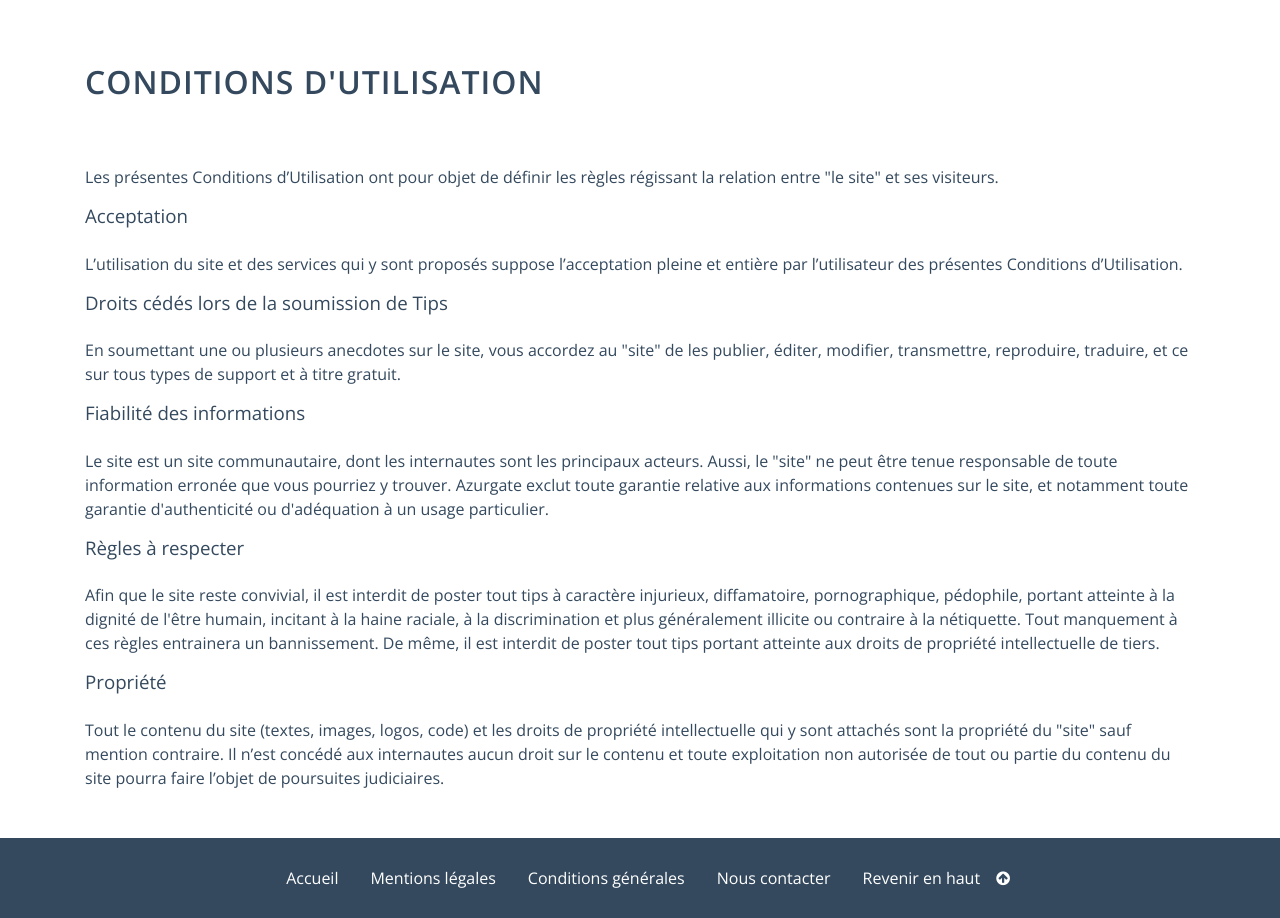
After one commit to thomasLGTO/patinoireThomasLargeteau, a Symfony app: template templates/main/termsConditions.html.twig in a window 1280 px wide. The commit adds this page. Shown: the part 389-1307 px from the top of the page. Run offline with Twig, Linux system fonts and the light colour scheme; the template is opened without the code that fills it, so the values that code supplies are empty; some libraries are stand-ins or nearby versions.

Commit message:
terms and conditions page created

```diff
--- a/templates/footer.html.twig
+++ b/templates/footer.html.twig
@@ -1,7 +1,8 @@
 
     <div class="footer d-flex justify-content-center align-items-center mt-5">
         <a class="mx-3" href="{{ path('main') }}">Accueil </a>
-        <a class="mx-3" href="#">Mentions légales</a>
+        <a class="mx-3" href="{{ path('legalNotice') }}">Mentions légales</a>
+        <a class="mx-3" href="{{ path('termsConditions') }}">Conditions générales</a>
         <a class="mx-3" href="{{ path('contact') }}">Nous contacter</a>
         <a class="mx-3 btn_ride_up" href="#">Revenir en haut</a>
         <i class="fa fa-arrow-circle-up align-self-center btn_ride_up" aria-hidden="true"></i>
--- a/templates/main/concept.html.twig
+++ b/templates/main/concept.html.twig
@@ -21,8 +21,8 @@
                 <img src="{{ asset('images/ski.jpg') }}" alt="" class="col-lg-4 rounded mb-5">
                 <h2>Ce que vous ne trouverez pas sur ce site</h2>
                 <img src="{{ asset('images/goutte.jpg') }}" alt="" class="col-lg-4 rounded mt-5">
-                <p class="col-lg-7 mt-5">Pas de jugement, pour chaque tips vous pouvez uniquement signaler si vous l’utilisez. Pas de possibilités de dire si vous trouvez ce tips “nul” ou génial le classement des tips les plus utilisées sans chargera pour vous. De même les tips de type tuto ou tirer d’une étude… ne seront pas acceptés. Un tips est court,clair et simple.
-                Faite également preuve de discernement à leurs lecture, ils sont la représentation de ce qui marche pour quelqu’un, il n’y a pas de véracité dans ces propos, à chacun de juger et prendre ses responsabilitées quand à leurs l’utilisations.
+                <p class="col-lg-7 mt-5">Pas de jugement, pour chaque tips vous pouvez uniquement signaler si vous l’utilisez. Pas de possibilités de dire si vous trouvez ce tips “nul” ou génial le classement des tips les plus utilisées sans chargera pour vous. De même les tips de type tuto ou tirés d’études scientifiques… ne seront pas acceptés. Un tips est court,clair et simple.
+                Faites également preuve de discernement à leurs lecture, ils sont la représentation de ce qui marche pour quelqu’un, il n’y a pas de véracité dans ces propos, à chacun de juger et prendre ses responsabilitées quand à leurs l’utilisations.
                 </p>
             </div>
         </div>
--- /dev/null
+++ b/templates/main/termsConditions.html.twig
@@ -0,0 +1,27 @@
+{% extends 'base.html.twig' %}
+
+{% block title %}{{name}}{% endblock %}
+
+{% block body %}
+    <div class="container">
+    <h2>Conditions d'utilisation</h2>
+        <p>Les présentes Conditions d’Utilisation ont pour objet de définir les règles régissant la relation entre "le site" et ses visiteurs.</p>
+
+        <h3 class="mb-4">Acceptation</h3>
+        <p>L’utilisation du site et des services qui y sont proposés suppose l’acceptation pleine et entière par l’utilisateur des présentes Conditions d’Utilisation.</p>
+
+        <h3 class="mb-4">Droits cédés lors de la soumission de Tips</h3>
+        <p>En soumettant une ou plusieurs anecdotes sur le site, vous accordez au "site" de les publier, éditer, modifier, transmettre, reproduire, traduire, et ce sur tous types de support et à titre gratuit.</p>
+
+        <h3 class="mb-4">Fiabilité des informations</h3>
+        <p>Le site est un site communautaire, dont les internautes sont les principaux acteurs. Aussi, le "site" ne peut être tenue responsable de toute information erronée que vous pourriez y trouver. Azurgate exclut toute garantie relative aux informations contenues sur le site, et notamment toute garantie d'authenticité ou d'adéquation à un usage particulier. </p>
+
+        <h3 class="mb-4">Règles à respecter</h3>
+        <p>Afin que le site reste convivial, il est interdit de poster tout tips à caractère injurieux, diffamatoire, pornographique, pédophile, portant atteinte à la dignité de l'être humain, incitant à la haine raciale, à la discrimination et plus généralement illicite ou contraire à la nétiquette. Tout manquement à ces règles entrainera un bannissement. De même, il est interdit de poster tout tips portant atteinte aux droits de propriété intellectuelle de tiers.</p>
+
+        <h3 class="mb-4">Propriété</h3>
+        <p>Tout le contenu du site (textes, images, logos, code) et les droits de propriété intellectuelle qui y sont attachés sont la propriété du "site" sauf mention contraire. Il n’est concédé aux internautes aucun droit sur le contenu et toute exploitation non autorisée de tout ou partie du contenu du site pourra faire l’objet de poursuites judiciaires.</p>
+
+    </div>
+
+{% endblock %}
--- a/templates/tips/_form.html.twig
+++ b/templates/tips/_form.html.twig
@@ -5,7 +5,7 @@
         <div>
             <input type="checkbox" required id="scales" name="scales"
             checked>
-            <label for="scales">J'accepte les conditions générales d'utilisation</label>
+            <label for="scales">J'accepte les <a class="text-white" href="{{ path('termsConditions') }}">conditions générales</a>  d'utilisation</label>
         </div>
         <button class="btn btn-success mt-3">{{ button_label|default('Enregistrer') }}</button>
     </div>
```
Also changed, not shown: src/Controller/MainController.php (+11 -0 lines), public/images/products/communication.jpg (deleted), public/images/termsConditions.jpg (added).
